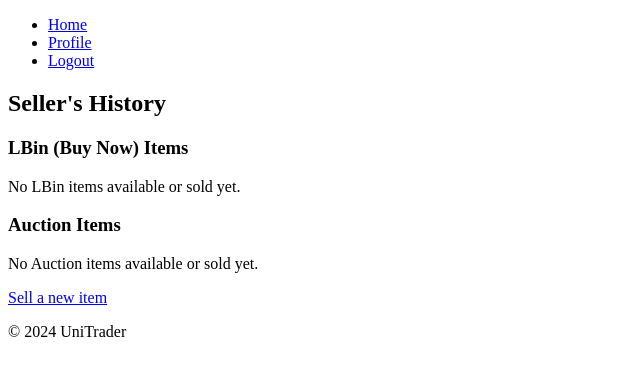
After one commit to pavan082005/AMS, a Django app: page /seller_history/ in a window 1280 px wide. The commit adds this page. Shown: the top 376 px of the page, without its empty margins (0-640 px from the left). Run offline with Django 5.2, Linux system fonts and the light colour scheme; a user stored in the database is signed in; data comes from the database, SQL or seed files in the repository; both versions use the stored data as it was after the commit.

Commit message:
added seller's history

```diff
--- a/templates/unitrader/home.html
+++ b/templates/unitrader/home.html
@@ -6,17 +6,19 @@
 {% if user.is_authenticated %}
     <p>Hello, {{ user.username }}! You can view your <a href="{% url 'profile' %}">profile</a>.</p>
 
-    <!-- Sell, Buy, and Buy Coins buttons -->
+    <!-- Sell, Buy, Inbox, Buy Coins, Seller's History, and Buyer's History buttons -->
     <p>
         <a href="{% url 'sell_item' %}" class="button">Sell Item</a> <!-- Button to sell item -->
         <a href="{% url 'buy_items' %}" class="button">Buy Items</a> <!-- Button to buy items -->
         <a href="{% url 'inbox' %}" class="button">Inbox</a> <!-- Button to view inbox -->
         <a href="{% url 'buy_coins' %}" class="button">Buy More Coins</a> <!-- Button to buy more coins -->
+        <a href="{% url 'seller_history' %}" class="button">Seller's History</a> <!-- Button to view seller's history -->
     </p>
 
 {% else %}
     <p>Please <a href="{% url 'signin' %}">sign in</a> or <a href="{% url 'signup' %}">sign up</a> to get started.</p>
 {% endif %}
+
 <div id="purchase-message" style="font-size: 24px; color: green; margin-top: 20px;">
     {% if messages %}
         {% for message in messages %}
--- /dev/null
+++ b/templates/unitrader/seller_history.html
@@ -0,0 +1,75 @@
+{% extends "unitrader/base.html" %}
+
+{% block content %}
+<h2>Seller's History</h2>
+
+<h3>LBin (Buy Now) Items</h3>
+{% if sold_lbin_items or available_lbin_items %}
+    <ul>
+        {% for item in available_lbin_items %}
+            <li>
+                <h4>{{ item.item_title }}</h4>
+                <p><strong>Description:</strong> {{ item.item_description }}</p>
+                <p><strong>Selling for:</strong> ${{ item.base_price }}</p>
+
+                {% if item.item_image %}
+                    <img src="{{ item.item_image.url }}" alt="{{ item.item_title }}" style="max-width: 150px;">
+                {% endif %}
+            </li>
+            <hr>
+        {% endfor %}
+
+        {% for item in sold_lbin_items %}
+            <li>
+                <h4>{{ item.item_title }}</h4>
+                <p><strong>Description:</strong> {{ item.item_description }}</p>
+                <p><strong>Sold for:</strong> ${{ item.base_price }}</p>
+                <p><strong>Sold on:</strong> {{ item.updated_at }}</p>
+
+                {% if item.item_image %}
+                    <img src="{{ item.item_image.url }}" alt="{{ item.item_title }}" style="max-width: 150px;">
+                {% endif %}
+            </li>
+            <hr>
+        {% endfor %}
+    </ul>
+{% else %}
+    <p>No LBin items available or sold yet.</p>
+{% endif %}
+
+<h3>Auction Items</h3>
+{% if sold_auction_items or available_auction_items %}
+    <ul>
+        {% for item in available_auction_items %}
+            <li>
+                <h4>{{ item.item_title }}</h4>
+                <p><strong>Description:</strong> {{ item.item_description }}</p>
+                <p><strong>Starting Bid:</strong> ${{ item.base_price }}</p>
+
+                {% if item.item_image %}
+                    <img src="{{ item.item_image.url }}" alt="{{ item.item_title }}" style="max-width: 150px;">
+                {% endif %}
+            </li>
+            <hr>
+        {% endfor %}
+
+        {% for item in sold_auction_items %}
+            <li>
+                <h4>{{ item.item_title }}</h4>
+                <p><strong>Description:</strong> {{ item.item_description }}</p>
+                <p><strong>Sold for:</strong> ${{ item.highest_bid }}</p>
+                <p><strong>Sold on:</strong> {{ item.updated_at }}</p>
+
+                {% if item.item_image %}
+                    <img src="{{ item.item_image.url }}" alt="{{ item.item_title }}" style="max-width: 150px;">
+                {% endif %}
+            </li>
+            <hr>
+        {% endfor %}
+    </ul>
+{% else %}
+    <p>No Auction items available or sold yet.</p>
+{% endif %}
+
+<a href="{% url 'sell_item' %}">Sell a new item</a>
+{% endblock %}
--- a/unitrader/urls.py
+++ b/unitrader/urls.py
@@ -19,5 +19,7 @@ urlpatterns = [
     path('confirm-purchase/<int:item_id>/', views.confirm_purchase, name='confirm_purchase'),
     #path('bid/<int:item_id>/', views.bid_on_item, name='bid_on_item'),
     path('finalize-auctions/', views.finalize_auctions, name='finalize_auctions'),
-    path('buy_coins/', views.buy_coins, name='buy_coins'),  # URL for buying coins
+    path('buy_coins/', views.buy_coins, name='buy_coins'),
+    path('seller_history/', views.seller_history, name='seller_history'),
+
 ]
--- a/unitrader/views.py
+++ b/unitrader/views.py
@@ -295,3 +295,34 @@ def buy_coins(request):
             messages.error(request, "You do not have enough coins to purchase more.")
 
     return render(request, 'unitrader/buy_coins.html')
+
+@login_required
+def seller_history(request):
+    """Display all items sold and available by the logged-in user, categorized by LBin and Auction."""
+    available_lbin_items = Item.objects.filter(seller=request.user, status='available', item_tags__iexact='lbin')
+    sold_lbin_items = Item.objects.filter(seller=request.user, status='sold', item_tags__iexact='lbin')
+
+    available_auction_items = Item.objects.filter(seller=request.user, status='available', item_tags__iexact='auction')
+    sold_auction_items = Item.objects.filter(seller=request.user, status='sold', item_tags__iexact='auction')
+
+    context = {
+        'available_lbin_items': available_lbin_items,
+        'sold_lbin_items': sold_lbin_items,
+        'available_auction_items': available_auction_items,
+        'sold_auction_items': sold_auction_items,
+    }
+
+    return render(request, 'unitrader/seller_history.html', context)
+
+@login_required
+def buyer_history(request):
+    # Get items where the user was the highest bidder (auction) or bought through LBin
+    bought_auction_items = Item.objects.filter(highest_bidder=request.user, status='sold')
+    bought_lbin_items = Item.objects.filter(seller=request.user, status='sold', highest_bidder=request.user)
+
+    context = {
+        'bought_auction_items': bought_auction_items,
+        'bought_lbin_items': bought_lbin_items,
+    }
+
+    return render(request, 'unitrader/buyer_history.html', context)
```
Also changed, not shown: db.sqlite3.
